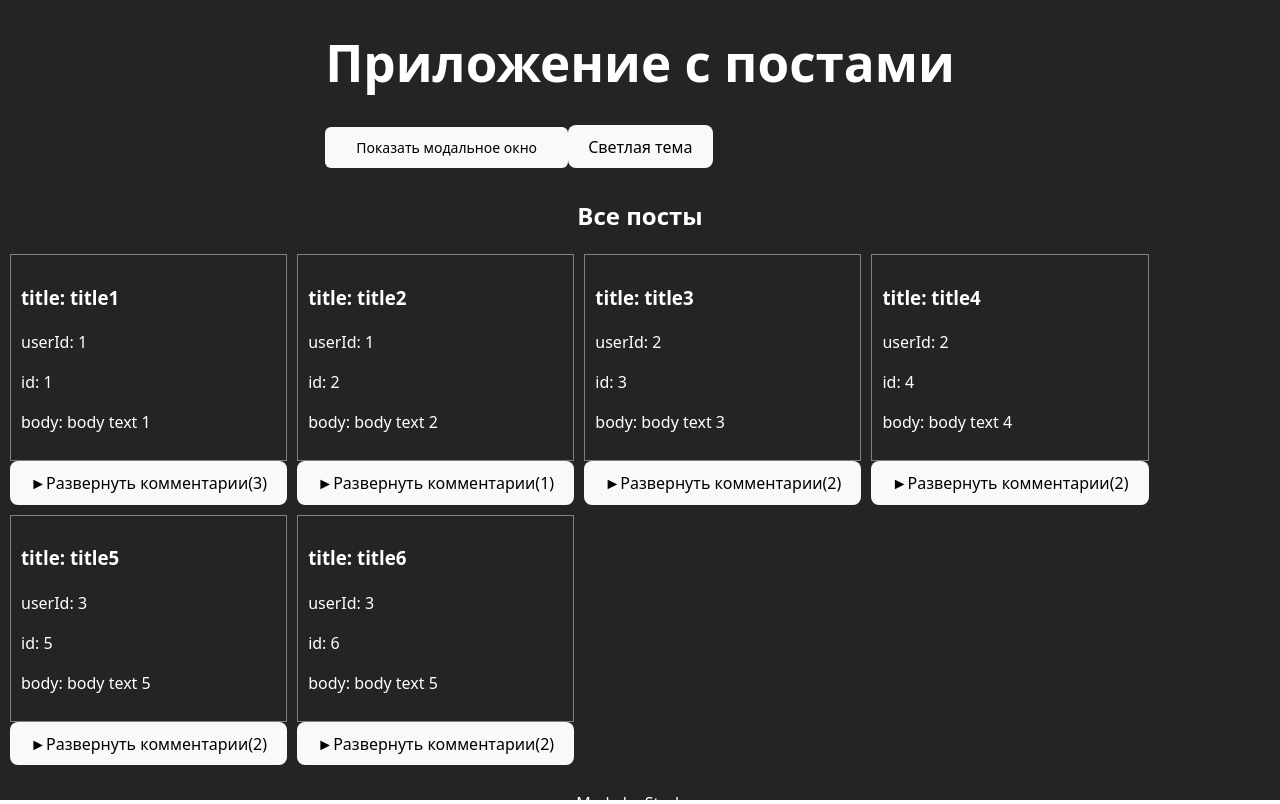
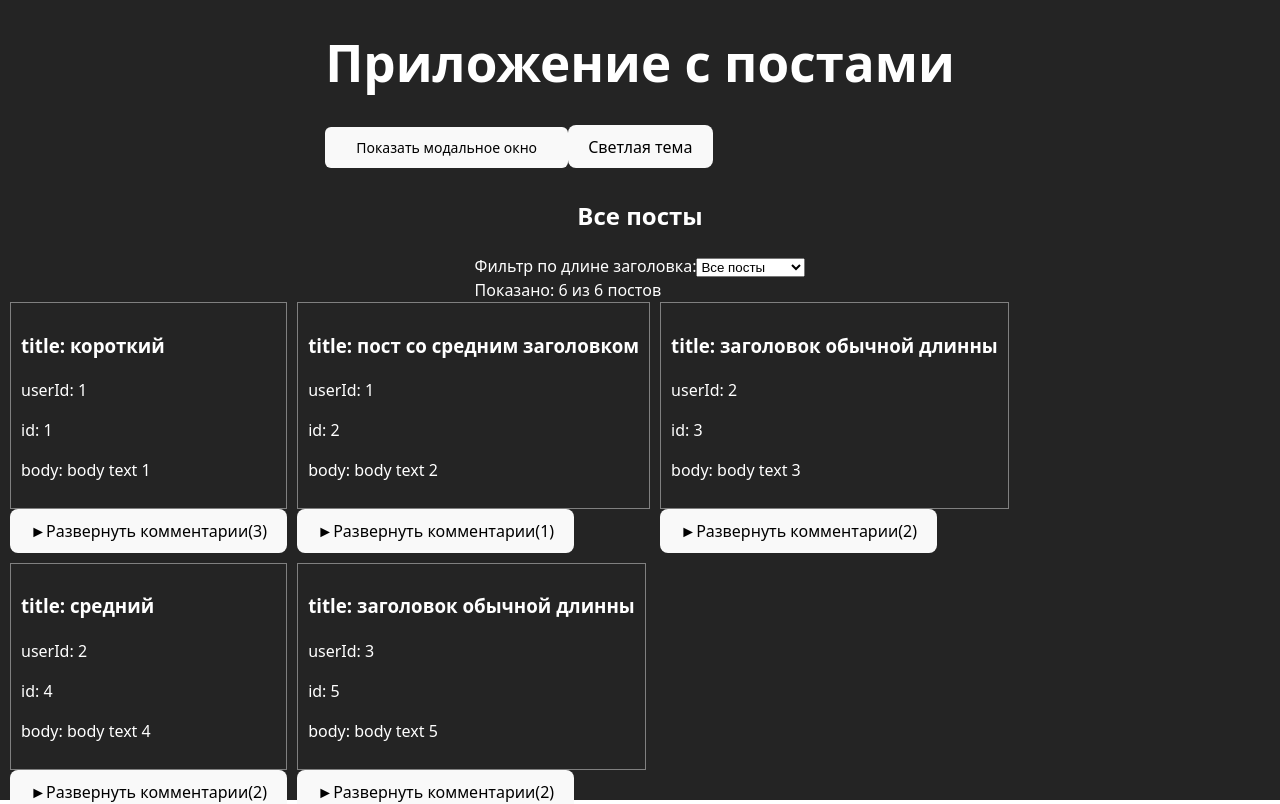
Before and after one commit to SterbenKiubi/Aston, a React (Vite) app in the folder my-post-app/: page / in a window 1280 px wide. Shown: the top 804 px of the page. Built offline with nearby package versions, Linux system fonts and the light colour scheme.

Commit message:
feat: add filter by title length

```diff
--- /dev/null
+++ b/my-post-app/src/features/PostLengthFilter/lib/filterByLength.js
@@ -0,0 +1,13 @@
+export const filterByLength = (posts, minLength = 0) => {
+  return posts.filter(post => post.title.length >= minLength);
+};
+
+export const getAvailableLengths = (posts) => {
+  const lengths = posts.map(post => post.title.length);
+  const uniqueLengths = Array.from(new Set(lengths)).sort((a, b) => a - b);
+
+  const standardOptions = [0, 10, 20, 30, 40, 50];
+  const allOptions = [...new Set([...standardOptions, ...uniqueLengths])];
+
+  return allOptions.filter(length => length <= Math.max(...uniqueLengths));
+};
--- /dev/null
+++ b/my-post-app/src/features/PostLengthFilter/ui/PostLengthFilter.jsx
@@ -0,0 +1,28 @@
+import React from 'react';
+import { getAvailableLengths } from '../lib/filterByLength';
+
+export const PostLengthFilter = ({ posts, minLength, onLengthChange }) => {
+  const availableLengths = getAvailableLengths(posts);
+
+  return (
+    <div>
+      <label>
+        Фильтр по длине заголовка:
+        <select
+          value={minLength}
+          onChange={(e) => onLengthChange(Number(e.target.value))}
+        >
+          {availableLengths.map(length => (
+            <option key={length} value={length}>
+              {length === 0 ? 'Все посты' : `${length}+ символов`}
+            </option>
+          ))}
+        </select>
+      </label>
+
+      <div>
+        Показано: {posts.filter(post => post.title.length >= minLength).length} из {posts.length} постов
+      </div>
+    </div>
+  );
+};
--- a/my-post-app/src/shared/api/api.ts
+++ b/my-post-app/src/shared/api/api.ts
@@ -20,39 +20,39 @@ export const mockPosts: Post[] = [
     {
         userId: 1,
         id: 1,
-        title: 'title1',
+        title: 'короткий',
         body: 'body text 1'
     },
     {
         userId: 1,
         id: 2,
-        title: 'title2',
+        title: 'пост со средним заголовком',
         body: 'body text 2'
     },
     {
         userId: 2,
         id: 3,
-        title: 'title3',
+        title: 'заголовок обычной длинны',
         body: 'body text 3'
     },
     {
         userId: 2,
         id: 4,
-        title: 'title4',
+        title: 'средний',
         body: 'body text 4'
     },
     {
         userId: 3,
         id: 5,
-        title: 'title5',
+        title: 'заголовок обычной длинны',
         body: 'body text 5'
     },
     {
         userId: 3,
         id: 6,
-        title: 'title6',
+        title: 'очень длинный заголовок поста который точно пройдет любой фильтр',
         body: 'body text 5'
-    },
+    }
 ];
 
 export const mockComments: CommentsByPostId = {
--- a/my-post-app/src/widgets/PostList/PostList.tsx
+++ b/my-post-app/src/widgets/PostList/PostList.tsx
@@ -1,8 +1,11 @@
+import React, { useState, useMemo } from "react";
 import { PostCard } from "../../entities/post/ui/PostCard";
 import { Post } from "../../entities/post/model/types";
 import { FC } from "react";
 import { withLoading } from "../../shared/lib/hoc/withLoading";
 import { CommentList } from "../CommentList/ui/CommentList";
+import { PostLengthFilter } from "../../features/PostLengthFilter/ui/PostLengthFilter";
+import { filterByLength } from "../../features/PostLengthFilter/lib/filterByLength";
 import './PostList.css';
 
 interface PostListProps {
@@ -12,12 +15,28 @@ interface PostListProps {
 
 export const PostList: FC<PostListProps> = (props) => {
     const { posts, comments = {} } = props;
+    const [ minLength, setMinLength ] = useState(0);
+
+    const filteredPosts = useMemo(() => {
+    return filterByLength(posts, minLength);
+  }, [posts, minLength]);
+
+  const handleLengthChange = (length) => {
+    setMinLength(length);
+  };
 
     return (
         <div className="post-list">
             <h2>Все посты</h2>
+
+            <PostLengthFilter
+                posts={posts}
+                minLength={minLength}
+                onLengthChange={handleLengthChange}
+            />
+
             <div className="post-list-container">
-                {posts.map((post) => (
+                {filteredPosts.map((post) => (
                     <div key={post.id} className="post-item">
                         <PostCard
                             key={post.id}
```
